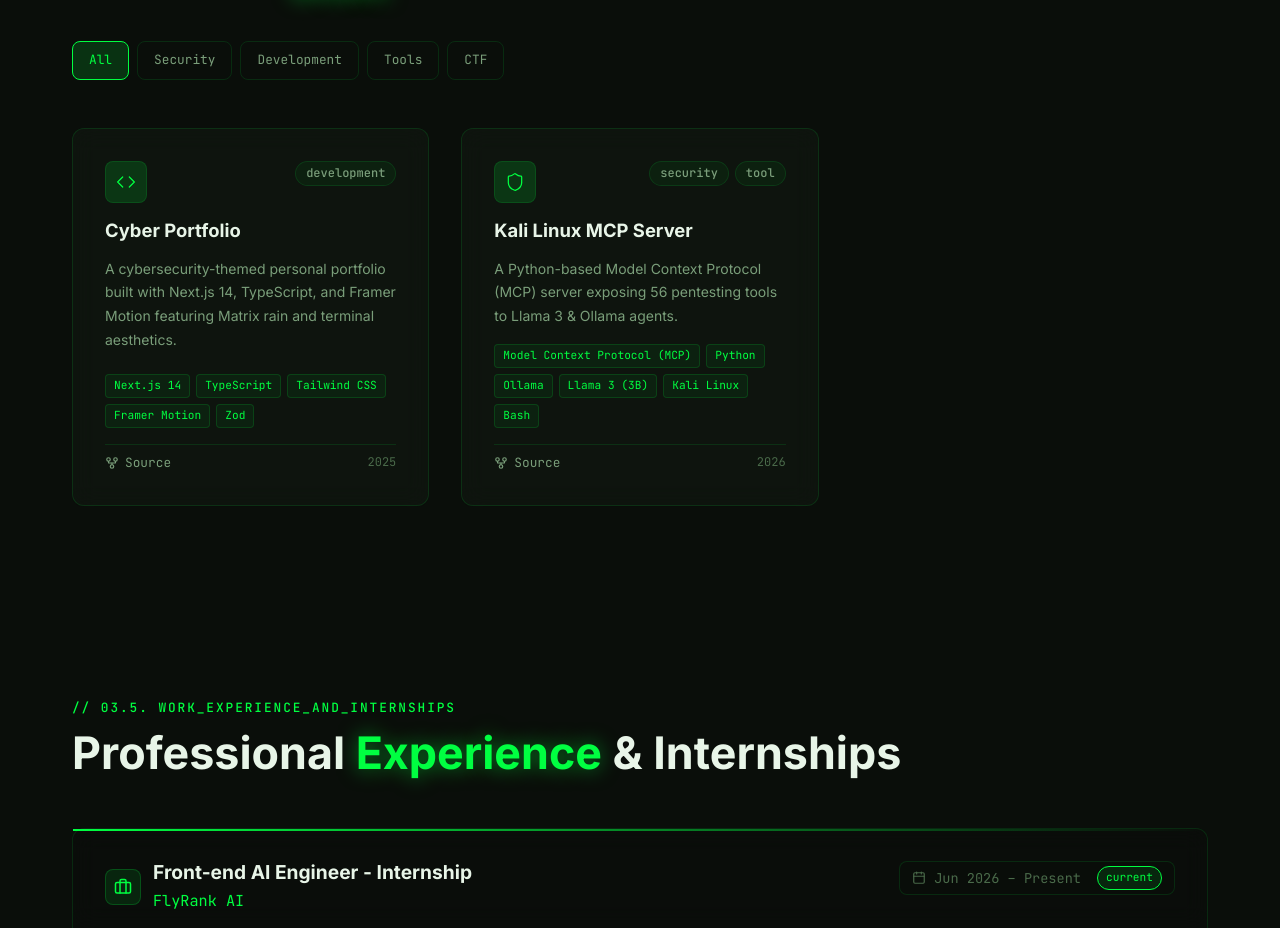
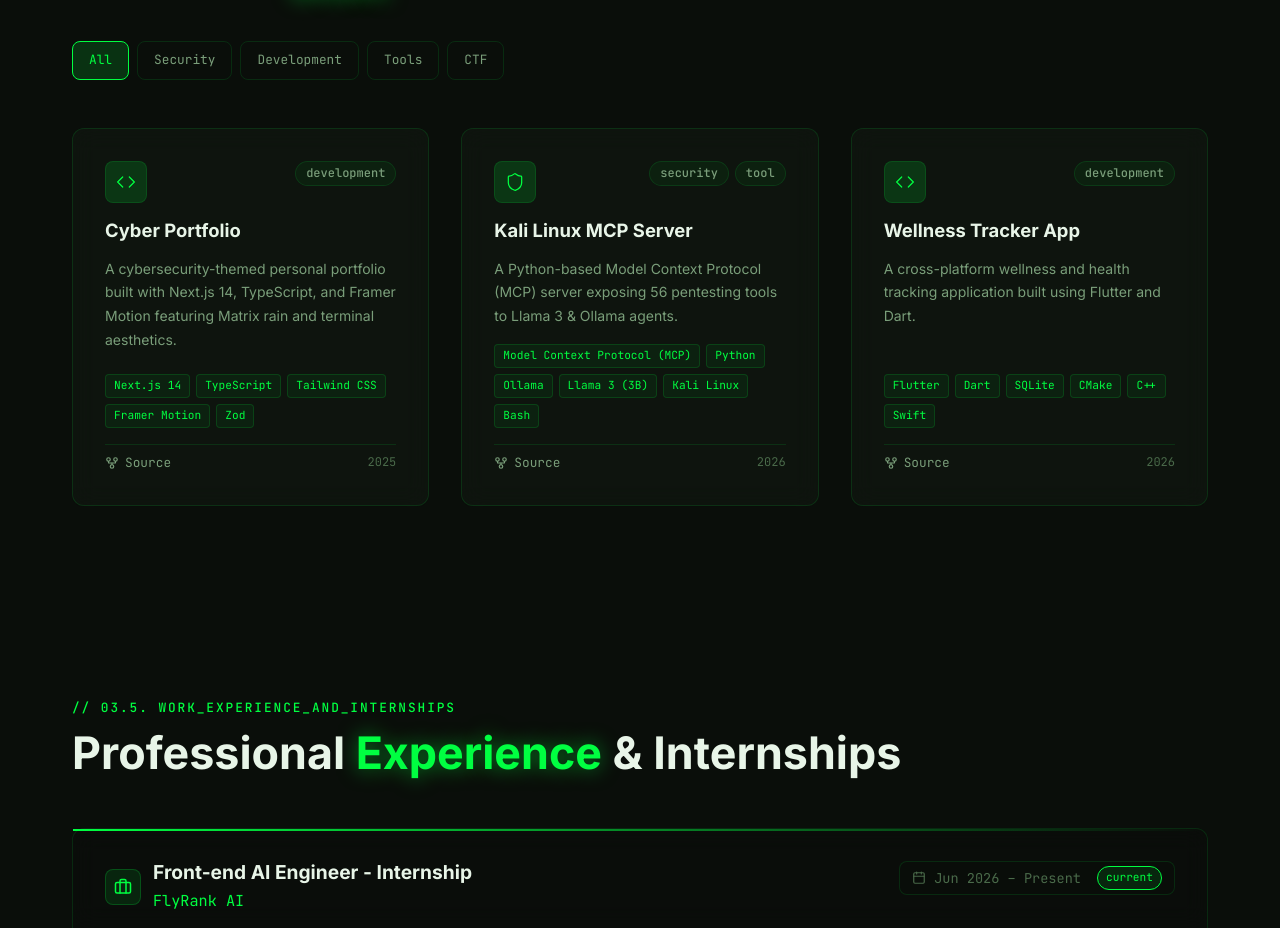
Before and after one commit to Mohidkhan222006/Personal-Portfolio, a Next.js app in the folder portfolio/: page / in a window 1280 px wide. Shown: the part 3925-4853 px from the top of the page. Built offline with nearby package versions, Linux system fonts and the light colour scheme.

Commit message:
feat(projects): add Wellness Tracker App project built with Flutter and Dart

```diff
--- a/portfolio/src/data/projects.data.ts
+++ b/portfolio/src/data/projects.data.ts
@@ -42,4 +42,18 @@ export const projects: Project[] = [
     featured: true,
     year: 2026,
   },
+  {
+    slug: 'wellness-app',
+    title: 'Wellness Tracker App',
+    description:
+      'A cross-platform wellness and health tracking application built using Flutter and Dart.',
+    longDescription:
+      'A production-grade, cross-platform wellness application built using Flutter and Dart to monitor personal health metrics (such as sleep cycles, hydration levels, and exercise routines). Features clean health analytics dashboards, an offline-first data model, and compilation configurations supporting mobile and desktop platforms.',
+    tags: ['development'],
+    techStack: ['Flutter', 'Dart', 'SQLite', 'CMake', 'C++', 'Swift'],
+    githubUrl: 'https://github.com/Mohidkhan222006/wellness_app',
+    imageUrl: '/assets/images/wellness-app.png',
+    featured: true,
+    year: 2026,
+  },
 ];
```
